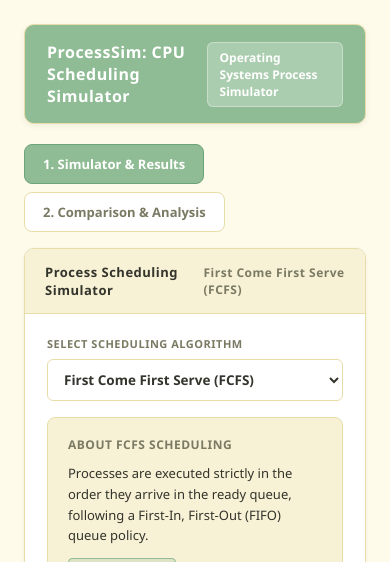
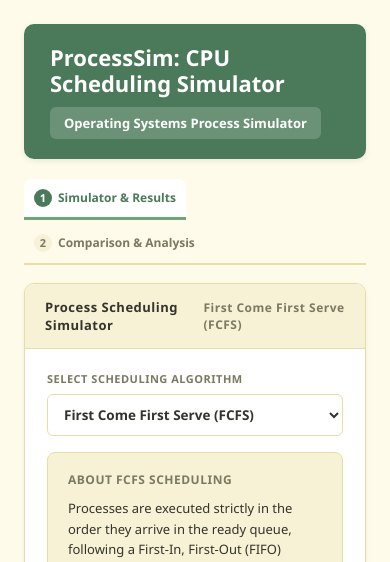
Before and after one commit to janisha291006-del/ProcessSim, a Flask app: page / in a window 390 px wide. Shown: the top 562 px of the page. Run offline with Flask 3, Linux system fonts and the light colour scheme.

Commit message:
Update ProcessSim with latest algorithm refinements, UI enhancements, and warnings

```diff
--- a/app.py
+++ b/app.py
@@ -1,7 +1,7 @@
 import os
 from dotenv import load_dotenv
 from flask import Flask, render_template, request, jsonify, url_for
-from algorithms import fcfs, srtf, sjf, round_robin, build_steps, build_warnings
+from algorithms import fcfs, srtf, sjf, round_robin, build_queues, build_warnings
 from insights import get_insights, InsightError
 
 load_dotenv()  # reads GEMINI_API_KEY from the .env file
@@ -41,6 +41,7 @@ def validate_processes(data):
 
     processes = []
     used_ids = {}  # lowercase ID -> the ID as the user typed it
+    last = None    # (ID, arrival time) of the row above, arrivals must not go backwards
     for num in raw_list:
         pid = str(num.get("pid", "")).strip()
         if not pid:
@@ -62,6 +63,15 @@ def validate_processes(data):
             raise ValueError(f"The arrival time of {pid} can't be negative. Use 0 or a bigger number.")
         if bt < 1:
             raise ValueError(f"The burst time of {pid} must be at least 1 ms.")
+
+        # A process listed below another one cannot have arrived before it
+        if last is not None and at < last[1]:
+            raise ValueError(
+                f"{pid} arrives at {at} ms, which is earlier than {last[0]} ({last[1]} ms) listed above it. "
+                "Enter processes in order of arrival time, so each arrival time is the same as or bigger than the row above."
+            )
+        last = (pid, at)
+
         processes.append({"pid": pid, "at": at, "bt": bt})
 
     return processes
@@ -95,10 +105,9 @@ def simulate():
             quantum = parse_quantum(data)
             result = round_robin(processes, quantum=quantum)
 
-        # The UI shows ready/running queues step by step, so the raw Gantt slices
-        # are only used to build the steps and are not sent to the browser.
+        # The UI draws the Ready / Running queue rows, so the raw Gantt list is turned into those rows
         gantt = result.pop("gantt")
-        result["steps"] = build_steps(processes, gantt, algo)
+        result["queues"] = build_queues(processes, gantt, algo)
         result["warnings"] = build_warnings(processes, result["total_time"])  # shown, never blocks the run
         return jsonify(result)
     except Exception as exc:  # Catches any validation or execution error
--- a/static/css/style.css
+++ b/static/css/style.css
@@ -7,6 +7,7 @@
   --text-dim: #7a7a63;
   --celadon: #8fbc94; /* soothing green primary accent */
   --celadon-dark: #6fa37a;
+  --celadon-deep: #4a7a59; /* darker green for the header */
   --butter: #f3de8a; /* highlight accent */
   --butter-dark: #e6c64c;
   --danger: #c0554f;
@@ -33,29 +34,29 @@ body {
   display: flex;
   justify-content: space-between;
   align-items: center;
-  border: 1px solid var(--border);
+  flex-wrap: wrap;
+  gap: 10px 20px;
   border-radius: 10px;
-  background: var(--celadon);
-  padding: 16px 22px;
+  background: var(--celadon-deep);
+  padding: 20px 26px;
   margin-bottom: 20px;
-  box-shadow: 0 2px 6px rgba(0, 0, 0, 0.06);
+  box-shadow: 0 2px 6px rgba(0, 0, 0, 0.08);
 }
 
 .brand {
-  font-size: 16px;
+  font-size: 22px;
   font-weight: 700;
   color: #ffffff;
-  letter-spacing: 0.5px;
+  line-height: 1.2;
 }
 
 .header-tag {
-  background: rgba(255, 255, 255, 0.25);
+  background: rgba(255, 255, 255, 0.18);
   color: #ffffff;
-  padding: 6px 12px;
+  padding: 7px 14px;
   border-radius: 6px;
-  font-size: 12px;
+  font-size: 13px;
   font-weight: 600;
-  border: 1px solid rgba(255, 255, 255, 0.35);
 }
 
 /* ---------- Main Layout & Panels ---------- */
@@ -718,19 +719,25 @@ body {
    ===================================================================== */
 .tabs {
   display: flex;
-  gap: 8px;
-  margin-bottom: 16px;
+  gap: 6px;
+  margin-bottom: 18px;
   flex-wrap: wrap;
+  border-bottom: 2px solid var(--border);
 }
 
 .tab-btn {
-  background: var(--panel-bg);
-  border: 1px solid var(--border);
+  display: flex;
+  align-items: center;
+  gap: 9px;
+  background: transparent;
+  border: none;
+  border-bottom: 3px solid transparent;
+  margin-bottom: -2px;
   color: var(--text-dim);
-  padding: 10px 18px;
-  border-radius: 8px;
+  padding: 11px 18px;
+  border-radius: 8px 8px 0 0;
   font-family: var(--font);
-  font-size: 13px;
+  font-size: 14px;
   font-weight: 700;
   cursor: pointer;
   transition: background 0.15s, color 0.15s;
@@ -738,11 +745,34 @@ body {
 
 .tab-btn:hover {
   background: var(--panel-header-bg);
+  color: var(--text-main);
+}
+
+.tab-btn:focus-visible {
+  outline: 2px solid var(--celadon-dark);
+  outline-offset: 2px;
 }
 
 .tab-btn.active {
-  background: var(--celadon);
-  border-color: var(--celadon-dark);
+  background: var(--panel-bg);
+  border-bottom-color: var(--celadon-dark);
+  color: var(--celadon-deep);
+}
+
+.tab-num {
+  display: inline-flex;
+  align-items: center;
+  justify-content: center;
+  width: 22px;
+  height: 22px;
+  border-radius: 50%;
+  background: var(--panel-header-bg);
+  color: var(--text-dim);
+  font-size: 12px;
+}
+
+.tab-btn.active .tab-num {
+  background: var(--celadon-deep);
   color: #ffffff;
 }
 
@@ -1218,3 +1248,11 @@ body {
   text-align: left;
   font-weight: 600;
 }
+
+
+
+/* keep both tabs on one row on phones */
+@media (max-width: 520px) {
+  .tab-btn { padding: 10px 10px; font-size: 12px; gap: 6px; }
+  .tab-num { width: 18px; height: 18px; font-size: 11px; }
+}
--- a/static/js/app.js
+++ b/static/js/app.js
@@ -267,36 +267,35 @@ document.getElementById("process-rows").addEventListener("input", () => {
 // Warm palette: every process keeps its own color everywhere
 const BLOCK_COLORS = ["#F3DE8A", "#8FBC94", "#F0C56B", "#B7D9BC", "#E8B44F", "#6FA37A"];
 
-function buildPidColorMap(steps) {
+// Every process keeps the same color in both rows (colors are given in order of first appearance)
+function buildPidColorMap(boxes) {
   const pidColor = {};
   let colorIdx = 0;
-  steps.forEach((st) => {
-    const pids = [st.running, ...st.ready.map((p) => p.pid)];
-    pids.forEach((pid) => {
-      if (pid && !(pid in pidColor)) {
-        pidColor[pid] = BLOCK_COLORS[colorIdx % BLOCK_COLORS.length];
-        colorIdx += 1;
-      }
-    });
+  boxes.forEach((box) => {
+    if (box.pid && !(box.pid in pidColor)) {
+      pidColor[box.pid] = BLOCK_COLORS[colorIdx % BLOCK_COLORS.length];
+      colorIdx += 1;
+    }
   });
   return pidColor;
 }
 
-// Explains how long each step lasts for the chosen algorithm
+// Explains how the boxes are cut for the chosen algorithm
 function modeNoteHtml() {
   let text = "";
   if (selectedAlgo === "fcfs" || selectedAlgo === "sjf") {
-    text = "Non-preemptive: no time quantum. Each process runs its full burst time in one go, and the ready queue shows who is waiting when it finishes.";
+    text = "Non-preemptive: no time quantum. Each process runs its full burst in one box. Only the Running Queue (Gantt chart) is drawn.";
   } else if (selectedAlgo === "srtf") {
-    text = "Preemptive: time quantum = 1 ms. The shortest remaining job is picked again every 1 ms.";
+    text = "Preemptive: the shortest remaining job is checked every 1 ms until the last process has arrived. After that, each process runs the rest of its burst in one box.";
   } else if (selectedAlgo === "rr") {
     const q = document.getElementById("quantum-input").value;
-    text = `Preemptive: time quantum = ${q} ms. Each process runs at most ${q} ms, then goes to the back of the ready queue.`;
+    text = `Preemptive: time quantum = ${q} ms. A process runs at most ${q} ms, then goes to the back of the queue. The Running Queue joins back-to-back boxes of the same process.`;
   }
-  return `<div class="mode-note">${text}</div>`;
+  const legend = "Time: when the box starts (the last number is the end). Bal. Time: burst time left after the box. A red 0 means the process finishes there.";
+  return `<div class="mode-note">${text}<br>${legend}</div>`;
 }
 
-// One column of the queue strip: [ box with name ]  then Time under it, then Bal. Time under it
+// One column of the strip: [ box with name ], the Time under it, then Bal. Time under it
 function queueColHtml({ name, color, time, endTime, bal, classes }) {
   const bg = color ? ` style="background:${color}"` : "";
   const end = endTime !== null && endTime !== undefined ? `<span class="q-time-end">${endTime}</span>` : "";
@@ -308,42 +307,23 @@ function queueColHtml({ name, color, time, endTime, bal, classes }) {
     </div>`;
 }
 
-// ONE queue in the notebook format:
-//   Running Queue :  [ P1 | P1 | P3 | ... ]
-//   Time:            0    1    2   ...
-//   Bal. Time:       4    3    0   ...
-// kind = "running" (one box per step) or "ready" (the boxes are the processes waiting in each step)
-function buildTimelineHtml(steps, colors, kind, currentIndex = -1) {
+// ONE row in the lecture-notes format:
+//   Ready Queue :  [ P1 | P2 | P3 | ... ]
+//   Time:          0    2    4   ...  12
+//   Bal. Time:     3    2    0   ...
+function buildTimelineHtml(boxes, colors, kind, currentIndex = -1) {
   let cols = "";
-
-  steps.forEach((st, i) => {
-    const current = i === currentIndex ? " current" : "";
-
-    if (kind === "running") {
-      const last = i === steps.length - 1;
-      cols += queueColHtml({
-        name: st.running || "Idle",
-        color: st.running ? colors[st.running] : "",
-        time: st.start,
-        endTime: last ? st.end : null,
-        // balance (remaining) burst time AFTER this step has run
-        bal: st.running ? st.running_remaining - (st.end - st.start) : "&mdash;",
-        classes: current + (st.running ? "" : " idle"),
-      });
-      return;
-    }
-
-    // Ready queue: one box per waiting process (front first). A thicker line separates each step.
-    const items = st.ready.length ? st.ready : [null];
-    items.forEach((p, j) => {
-      cols += queueColHtml({
-        name: p ? p.pid : "empty",
-        color: p ? colors[p.pid] : "",
-        time: j === 0 ? st.ready_at : "",
-        endTime: null,
-        bal: p ? p.remaining : "&mdash;",
-        classes: current + (j === 0 && i > 0 ? " group-start" : "") + (p ? "" : " idle"),
-      });
+  boxes.forEach((box, i) => {
+    const idle = box.pid === null;
+    const classes =
+      (i === currentIndex ? " current" : "") + (idle ? " idle" : "") + (box.done ? " done" : "");
+    cols += queueColHtml({
+      name: idle ? "Idle" : box.pid,
+      color: idle ? "" : colors[box.pid],
+      time: box.start,
+      endTime: i === boxes.length - 1 ? box.end : null, // the last box also shows its end time
+      bal: idle ? "&mdash;" : box.bal,
+      classes,
     });
   });
 
@@ -360,55 +340,49 @@ function buildTimelineHtml(steps, colors, kind, currentIndex = -1) {
     </div>`;
 }
 
-// The line under a step-by-step timeline explaining the current step
-function stepCaptionHtml(st, index, kind) {
-  let text = "";
-  if (kind === "running") {
-    text = st.running
-      ? `<strong>${st.running}</strong> is running (${st.start}ms &rarr; ${st.end}ms)`
-      : `CPU is idle (${st.start}ms &rarr; ${st.end}ms)`;
-  } else {
-    const queue = st.ready.length ? st.ready.map((p) => p.pid).join(" &rarr; ") : "empty";
-    text = `Ready queue: <strong>${queue}</strong>`;
-  }
-  return `<div class="current-seg">Step ${index + 1}: ${text}${st.note ? ` &middot; ${st.note}` : ""}</div>`;
+// The line under a step-by-step row explaining the box that was just added
+function stepCaptionHtml(box, index) {
+  const text = box.pid
+    ? `<strong>${box.pid}</strong> runs ${box.start} &rarr; ${box.end} ms, ${box.bal} ms left`
+    : `CPU is idle (${box.start} &rarr; ${box.end} ms)`;
+  return `<div class="current-seg">Step ${index + 1}: ${text}${box.note ? ` &middot; ${box.note}` : ""}</div>`;
 }
 
 function renderQueuePanel(kind) {
   const view = queueViews[kind];
-  const steps = lastSimData.steps;
+  const boxes = lastSimData.queues[kind];
   const container = document.getElementById(`${kind}-container`);
-  const colors = buildPidColorMap(steps);
+  const colors = buildPidColorMap(lastSimData.queues.ready.length ? lastSimData.queues.ready : lastSimData.queues.running);
 
   document.getElementById(`${kind}-full-btn`).classList.toggle("active", view.mode === "full");
   document.getElementById(`${kind}-step-btn`).classList.toggle("active", view.mode === "step");
 
-  // All at once: the whole queue timeline in one go
+  // All at once: the whole row in one go
   if (view.mode === "full") {
-    container.innerHTML = buildTimelineHtml(steps, colors, kind);
+    container.innerHTML = buildTimelineHtml(boxes, colors, kind);
     return;
   }
 
-  // Step by step: the timeline grows one step at a time
+  // Step by step: the row grows one box at a time
   const i = view.index;
   container.innerHTML = `
-    ${buildTimelineHtml(steps.slice(0, i + 1), colors, kind, i)}
-    ${stepCaptionHtml(steps[i], i, kind)}
+    ${buildTimelineHtml(boxes.slice(0, i + 1), colors, kind, i)}
+    ${stepCaptionHtml(boxes[i], i)}
     <div class="step-controls">
       <button type="button" class="step-btn" id="${kind}-prev" ${i === 0 ? "disabled" : ""}>&larr; Prev</button>
-      <button type="button" class="step-btn" id="${kind}-next" ${i === steps.length - 1 ? "disabled" : ""}>Next &rarr;</button>
-      <span class="step-info">Step ${i + 1} of ${steps.length}</span>
+      <button type="button" class="step-btn" id="${kind}-next" ${i === boxes.length - 1 ? "disabled" : ""}>Next &rarr;</button>
+      <span class="step-info">Step ${i + 1} of ${boxes.length}</span>
     </div>`;
 
   const scroller = document.getElementById(`tl-scroll-${kind}`);
-  if (scroller) scroller.scrollLeft = scroller.scrollWidth; // keep the current step visible
+  if (scroller) scroller.scrollLeft = scroller.scrollWidth; // keep the newest box visible
 
   document.getElementById(`${kind}-prev`).addEventListener("click", () => {
     view.index = Math.max(view.index - 1, 0);
     renderQueuePanel(kind);
   });
   document.getElementById(`${kind}-next`).addEventListener("click", () => {
-    view.index = Math.min(view.index + 1, steps.length - 1);
+    view.index = Math.min(view.index + 1, boxes.length - 1);
     renderQueuePanel(kind);
   });
 }
@@ -416,11 +390,17 @@ function renderQueuePanel(kind) {
 function renderQueueView() {
   if (!lastSimData) return;
   document.getElementById("mode-note").innerHTML = modeNoteHtml();
+
+  // FCFS and SJF have only the Running Queue (Gantt chart) in the lecture notes
+  const showReady = lastSimData.queues.show_ready;
+  document.getElementById("ready-title-row").style.display = showReady ? "flex" : "none";
+  document.getElementById("ready-container").style.display = showReady ? "block" : "none";
+
   renderQueuePanel("running");
-  renderQueuePanel("ready");
+  if (showReady) renderQueuePanel("ready");
 }
 
-// Each queue has its own All at Once / Step-by-Step toggle
+// Each row has its own All at Once / Step-by-Step toggle
 ["running", "ready"].forEach((kind) => {
   document.getElementById(`${kind}-full-btn`).addEventListener("click", () => {
     queueViews[kind].mode = "full";
--- a/static/js/compare.js
+++ b/static/js/compare.js
@@ -282,7 +282,7 @@ async function loadInsights() {
         )
         .join("") +
       `</div>`;
-    refreshBtn.style.display = "inline-block";
+    // no Regenerate button: the 4 insights stay fixed once shown
   } catch (err) {
     if (myRequest !== insightsRequestId) return;
     insightsBox.innerHTML = `<div class="insights-error">${esc(err.message)}</div>`;
@@ -290,7 +290,6 @@ async function loadInsights() {
     refreshBtn.textContent = "\u21BB Try again";
     return;
   }
-  refreshBtn.textContent = "\u21BB Regenerate";
 }
 
 refreshBtn.addEventListener("click", loadInsights);
--- a/templates/index.html
+++ b/templates/index.html
@@ -17,8 +17,8 @@
 
   <!-- Screen switcher -->
   <nav class="tabs">
-    <button type="button" class="tab-btn active" data-screen="sim">1. Simulator &amp; Results</button>
-    <button type="button" class="tab-btn" data-screen="compare">2. Comparison &amp; Analysis</button>
+    <button type="button" class="tab-btn active" data-screen="sim"><span class="tab-num">1</span>Simulator &amp; Results</button>
+    <button type="button" class="tab-btn" data-screen="compare"><span class="tab-num">2</span>Comparison &amp; Analysis</button>
   </nav>
 
   <!-- Main Simulator Screen -->
@@ -98,8 +98,17 @@
 
         <!-- Simulation Results Section (Displayed after running) -->
         <div id="results-section" style="display: none">
-          <!-- 1. Running Queue and Ready Queue (each has its own view toggle) -->
+          <!-- 1. Ready Queue and Running Queue, drawn like the lecture notes (each has its own view toggle) -->
           <div id="mode-note"></div>
+
+          <div class="section-title-row" id="ready-title-row">
+            <div class="section-title">Ready Queue :</div>
+            <div class="view-toggle">
+              <button type="button" class="view-btn active" id="ready-full-btn">All at Once</button>
+              <button type="button" class="view-btn" id="ready-step-btn">Step-by-Step</button>
+            </div>
+          </div>
+          <div id="ready-container"></div>
 
           <div class="section-title-row">
             <div class="section-title">Running Queue :</div>
@@ -109,15 +118,6 @@
             </div>
           </div>
           <div id="running-container"></div>
-
-          <div class="section-title-row">
-            <div class="section-title">Ready Queue :</div>
-            <div class="view-toggle">
-              <button type="button" class="view-btn active" id="ready-full-btn">All at Once</button>
-              <button type="button" class="view-btn" id="ready-step-btn">Step-by-Step</button>
-            </div>
-          </div>
-          <div id="ready-container"></div>
 
           <!-- 2. Process Calculation Results Table -->
           <div class="results-table-section">
@@ -226,7 +226,7 @@
           <div>
             <div class="section-title-row">
               <div class="section-title">Insights from Gemini AI</div>
-              <button type="button" id="insights-refresh" class="view-btn" style="display: none;">&#8635; Regenerate</button>
+              <button type="button" id="insights-refresh" class="view-btn" style="display: none;">&#8635; Try again</button>
             </div>
             <div id="insights-container"></div>
           </div>
```
Also changed, not shown: algorithms.py (+71 -127 lines), insights.py (+20 -7 lines), README.md, 1 other file.
